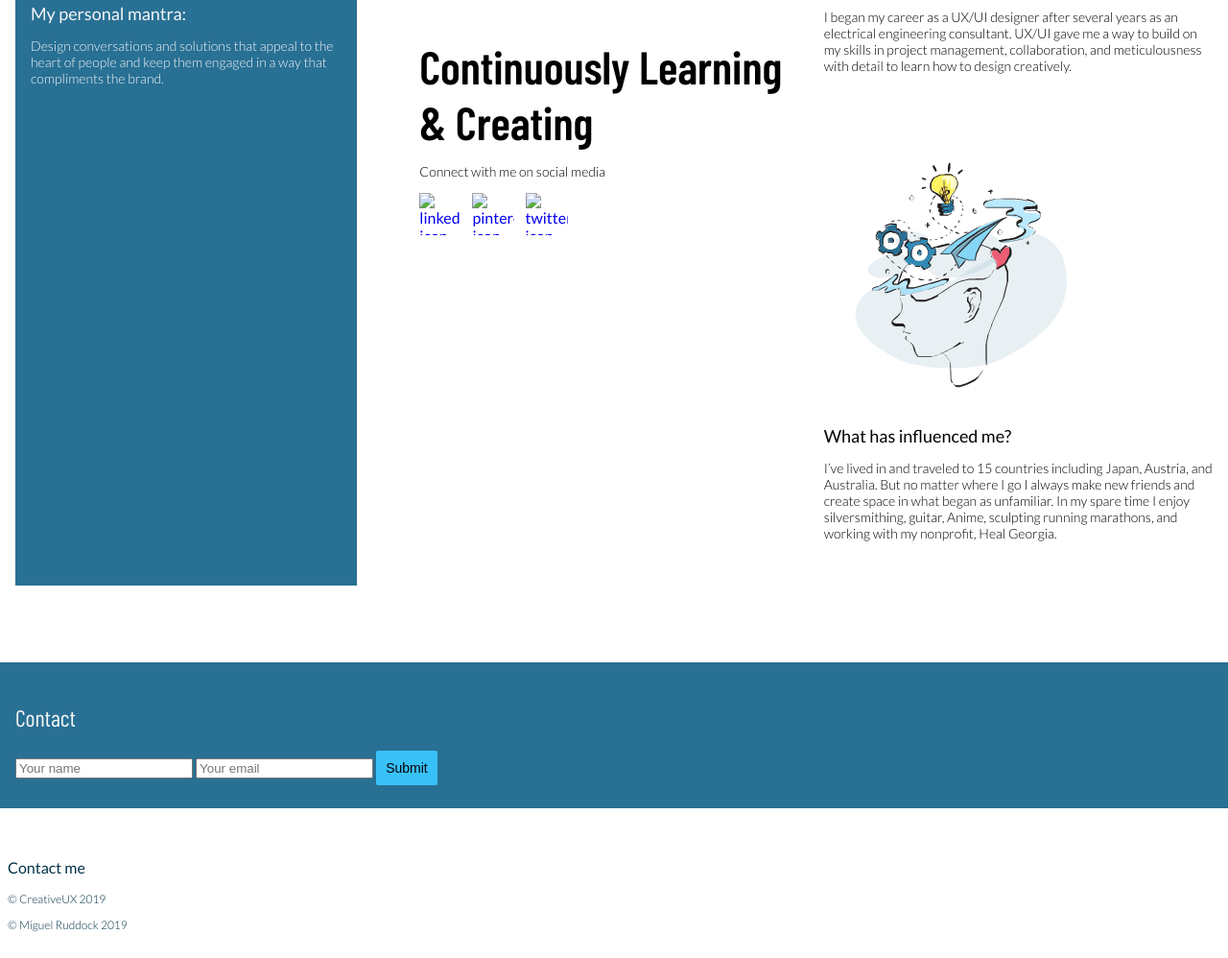
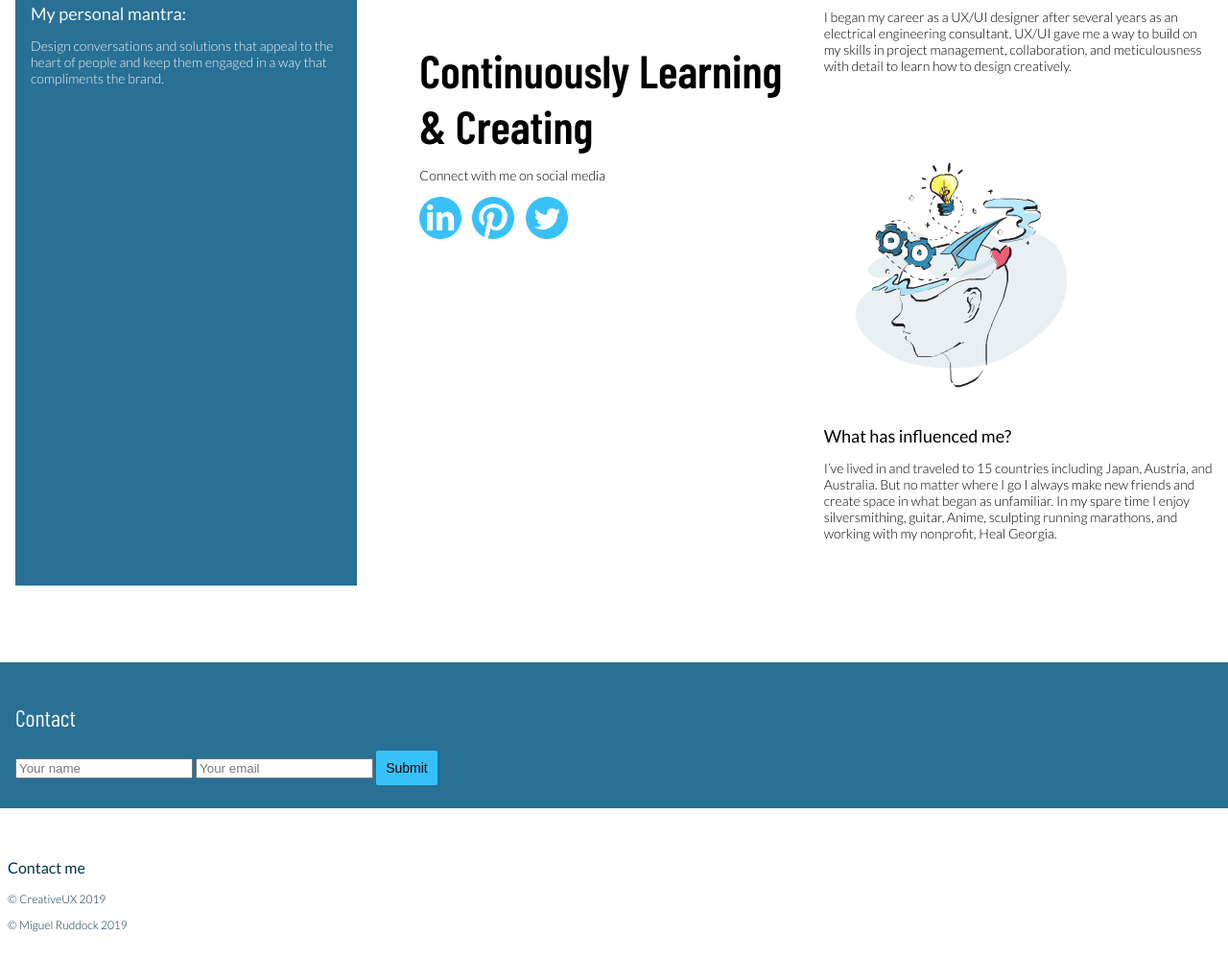
Before and after one commit to cr00za/HW-myFirstLayout, a plain HTML site: page index.html in a window 1280 px wide. Shown: the part 3329-4327 px from the top of the page at 96% size. Drawn offline with nearby package versions, Linux system fonts and the light colour scheme; the site is published under a folder, as on GitHub Pages, so addresses that start at the root find nothing; a web font is replaced by a local one.

Commit message:
updating social media links
updating social media links

```diff
--- a/css/styles-body.css
+++ b/css/styles-body.css
@@ -372,7 +372,7 @@ h4 {font-weight: 300;}
     width: 80%;
 
 }
-
+.social a {text-decoration: none;display: inline-block;}
 /* Connect with me on Social network */
 .social img {
     display: inline-block;
--- a/index.html
+++ b/index.html
@@ -191,12 +191,16 @@
                         <h3 class="titleFont">Continuously Learning & Creating</h3>
                         <p>Connect with me on social media</p>
                         <div class="social">
+
                             <a href="https://www.linkedin.com/in/miguelruddock/" target="_blank">
-                                <img src="/images/LinkedIn.png" alt="linkedin icon"></a>
+                                <img src="images/LinkedIn.png" alt="linkedin icon"></a>
+
                             <a href="https://www.pinterest.com/cosmicconcepts" target="_blank">
-                                <img src="/images/Pinterest.png" alt="pinterest icon"></a>
+                                <img src="images/Pinterest.png" alt="pinterest icon"></a>
+
                             <a href="https://www.twitter.com" target="_blank">
-                                <img src="/images/twitter.png" alt="twitter icon"></a>
+                                <img src="images/twitter.png" alt="twitter icon"></a>
+
                         </div>
                     </div>
                 </div>
```
